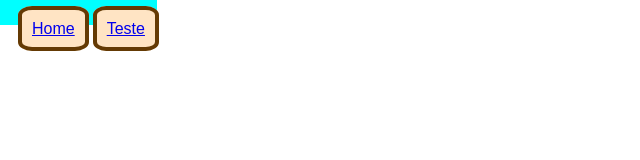
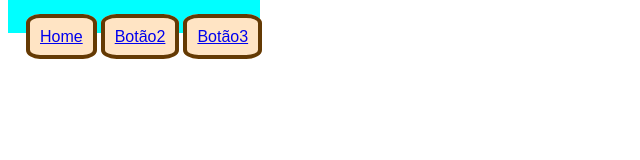
Before and after one commit to AntonioBragap/QuizFro, a plain HTML site: page GameStart/page1.html in a window 1280 px wide. Shown: the whole page, without its empty margins (0-640 px from the left). Drawn offline with Linux system fonts and the light colour scheme.

Commit message:
Botoes3 - 08-11-2023

```diff
--- a/GameStart/page1.html
+++ b/GameStart/page1.html
@@ -12,8 +12,12 @@
   <div id="cabecalho">
     <span class="cbotao1"><a href="/index.html">Home</a></span>
 
-    <span class="cbotao2"><a href="/">Teste</a>
-  </div></span>
+    <span class="cbotao2"><a href="/">Botão2</a></span>
+
+    <span class="cbotao3"><a href="/">Botão3</a></span>
+
+  </div>
+
 
   </div>
 
--- a/style.css
+++ b/style.css
@@ -23,8 +23,17 @@ body #cabecalho .cbotao2 {
   font-family: Arial;
 }
 
-body {
-  margin: 0px;
+body #cabecalho .cbotao3 {
+  color: rgb(100, 58, 4);
+  background-color: bisque;
+  padding: 10px;
+  border: 4px solid rgb(100, 58, 4);
+  border-radius: 20%;
+  position: relative;
+  top: 20px;
+  left: 10px;
+  text-decoration: none;
+  font-family: Arial;
 }
 
 #cabecalho {
```
